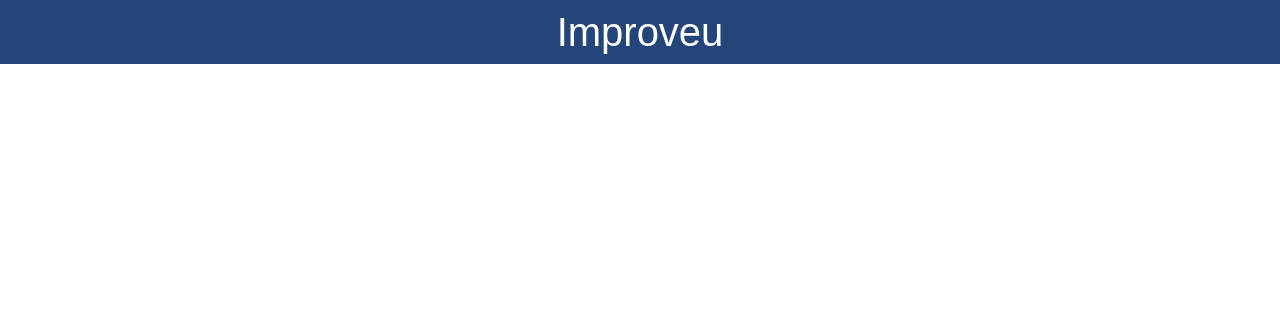
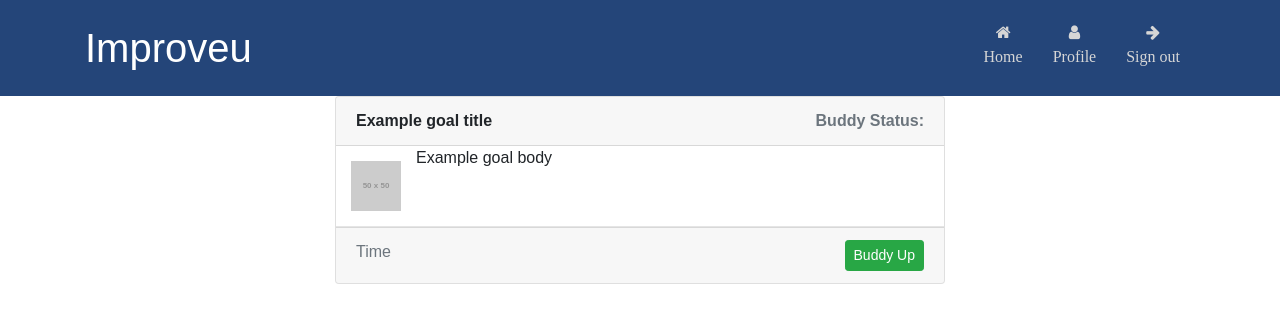
Before and after one commit to cwbabis/Improveu-2.0, a React (Create React App) app in the folder client/: page /dashboard in a window 1280 px wide. Shown: the top 322 px of the page. Built offline with nearby package versions, Linux system fonts and the light colour scheme.

Commit message:
nav bar update

```diff
--- a/client/src/App.js
+++ b/client/src/App.js
@@ -7,7 +7,10 @@ import Nav from "./components/Nav";
 class App extends Component {
   render() {
     return (
+      <div>
         <Nav />
+        <Card />
+      </div>
     );
   }
 }
--- a/client/src/components/Nav/index.js
+++ b/client/src/components/Nav/index.js
@@ -4,14 +4,27 @@ import "./style.css";
 function Nav() {
     return (
         <nav className="navbar navbar-default">
-         {/*    <div className="user-name">
+            <div className="container">
+                {/*    <div classNameName="user-name">
                 <img id="userPhoto" />
                 <p id="local-name"></p>
             </div> */}
-            <div className="nav-title">
-                <h1>Improveu</h1>
+                <div class="nav-title">
+                    <h1>Improveu</h1>
+                </div>
+                <ul className="nav navbar-nav">
+                    <li className="nav-item nav-link">
+                        <i className="fa fa-home nav-link"><a className="nav-link" href="#">Home</a></i>
+                    </li>
+                    <li className="nav-item nav-link">
+                        <i className="fa fa-user nav-link"><a className="nav-link" href="#">Profile</a></i>
+                    </li>
+                    <li className="nav-item nav-link">
+                        <i className="fa fa-arrow-right nav-link"><a className=" nav-link" href="#">Sign out</a></i>
+                    </li>
+                </ul>
             </div>{/*
-            <button id="target" type="button" className="fas fa-plus fa-2x btn btn-success btn-circle btn-lg"></button> */}
+            <button id="target" type="button" classNameName="fas fa-plus fa-2x btn btn-success btn-circle btn-lg"></button> */}
         </nav>
     )
 }
--- a/client/src/components/Nav/style.css
+++ b/client/src/components/Nav/style.css
@@ -10,8 +10,8 @@
 
 .nav-title {
     color: white;
+}
 
-}
 h1 {
     margin: 0px;
 }
@@ -19,12 +19,36 @@ h1 {
 .collapse {
     display: none;
 }
+.navbar-nav .nav-link {
+    padding-right: 5px;
+    padding-left: 5px;
+}
+.nav-item {
+    display: inline-block;
+}
+
+.fa {
+    color: #d6d6d6;
+}
+.fa:hover{
+    color: white;
+
+
+}
+.nav-link{
+    color: #d6d6d6;
+
+}
+.nav-link:hover{
+    color:white;
+}
+
+/* Nav Reset Styling */
 
 .navbar {
     background-color: #244579;
     text-align: center;
     justify-content: center;
-
 }
 
 .navbar .navbar-brand {
```
